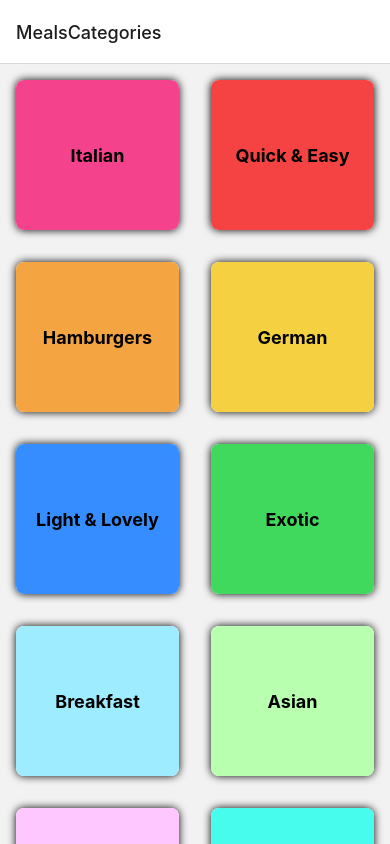
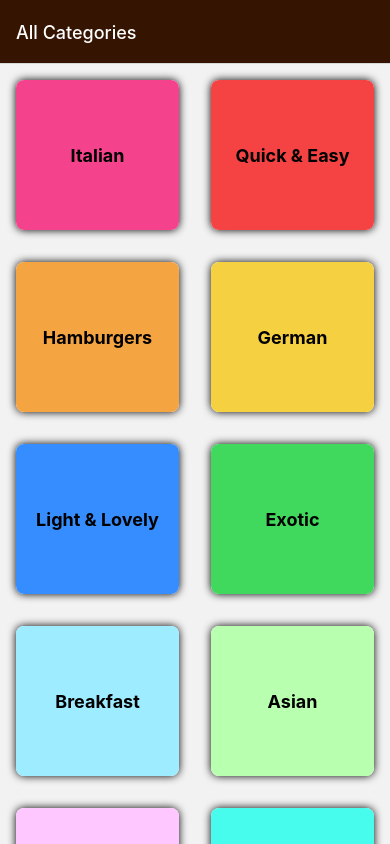
Before and after one commit to suresh298877/react-native, a React Native app in the folder navigation_restaurent_app/: screen / in a window 390 px wide. Built offline with nearby package versions, Linux system fonts and the light colour scheme.

Commit message:
102th video completed

```diff
--- a/navigation_restaurent_app/App.js
+++ b/navigation_restaurent_app/App.js
@@ -12,8 +12,14 @@ export default function App() {
     <>
       <StatusBar />
       <NavigationContainer>
-        <Stack.Navigator initialRouteName=''>
-          <Stack.Screen name='MealsCategories' component={CategoriesScreen} />
+        <Stack.Navigator
+          screenOptions={{
+            headerStyle : {backgroundColor : '#351401'},
+            headerTintColor : 'white',
+            contentStyle : { backgroundColor : '3f2f25'}
+          }}
+         initialRouteName=''>
+          <Stack.Screen options={{title : 'All Categories'}} name='MealsCategories' component={CategoriesScreen} />
           <Stack.Screen name='MealsOverviewScreen' component={MealsOverviewScreen} />
         </Stack.Navigator>
       </NavigationContainer>
```
